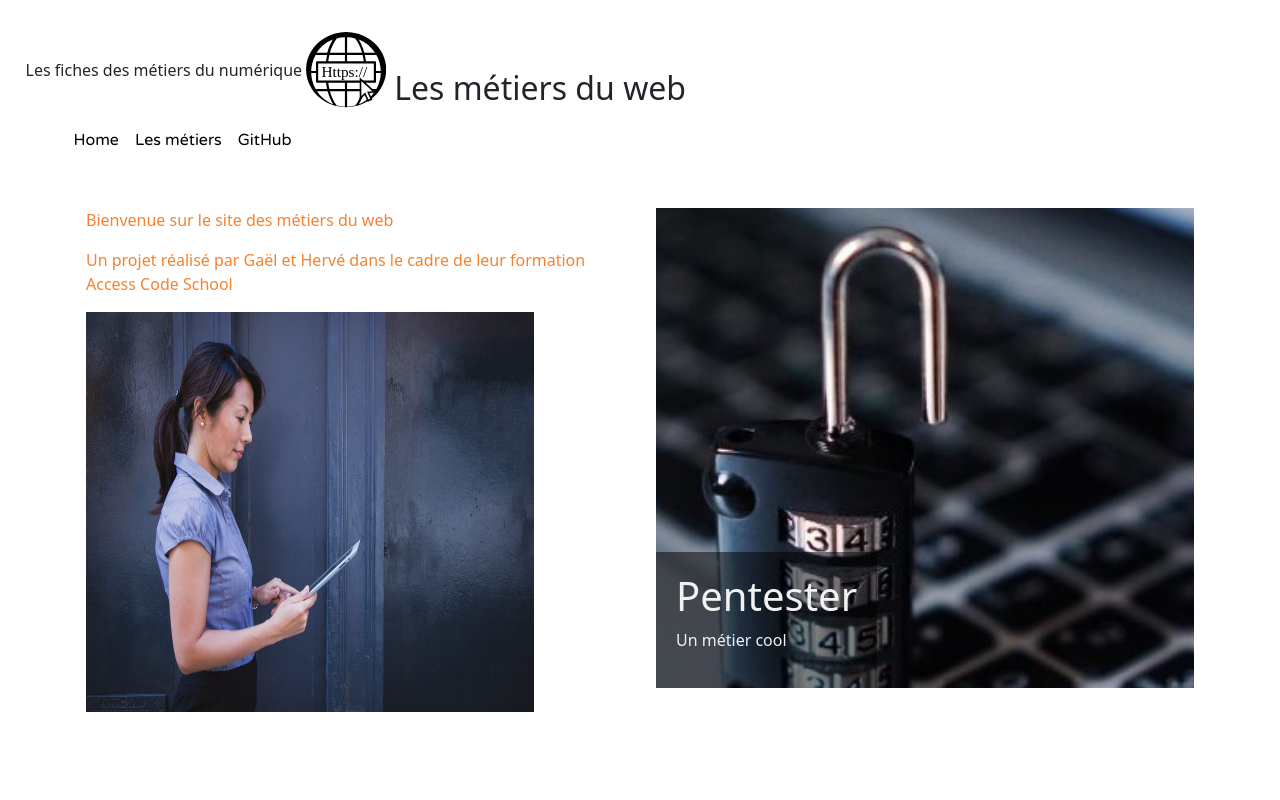
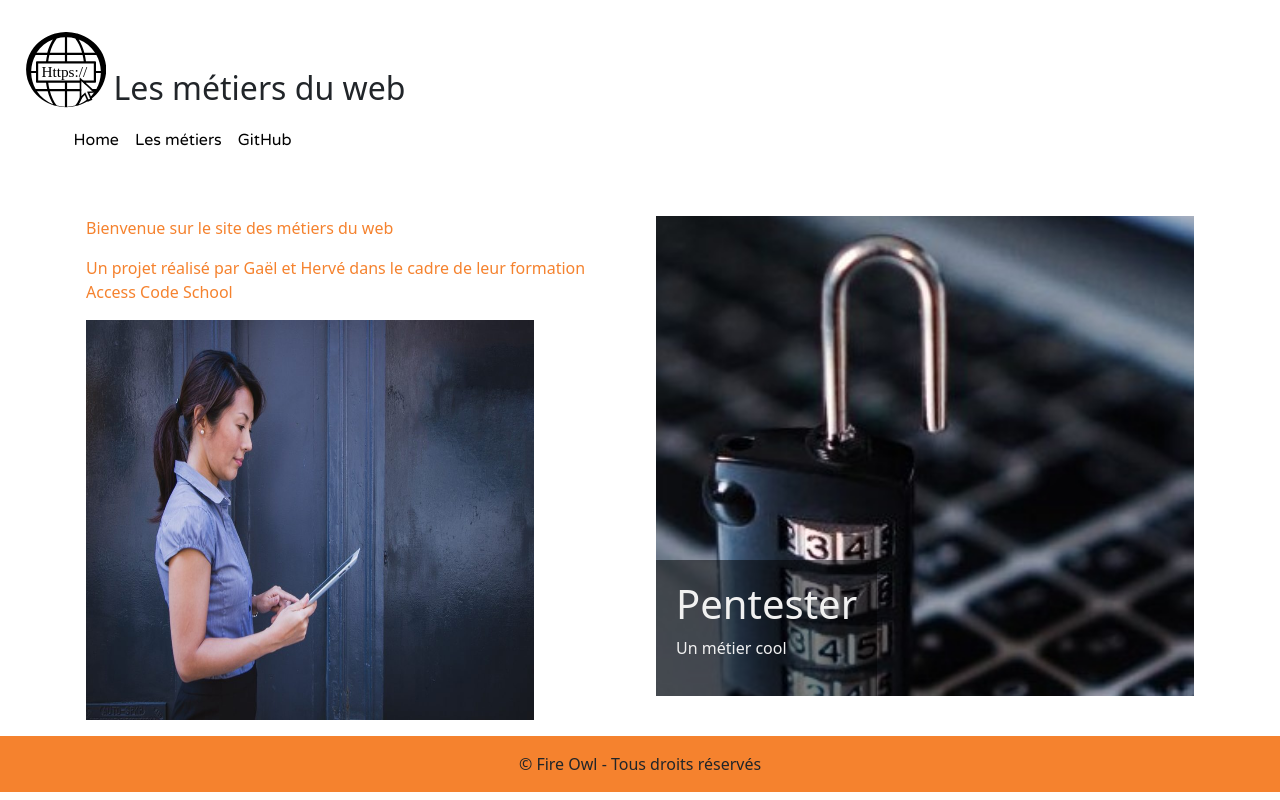
Before and after one commit to Fire-Owl/herve-gael, a PHP site: page /pages/ in a window 1280 px wide. Run offline with PHP 8.4, Linux system fonts and the light colour scheme; some libraries are stand-ins or nearby versions.

Commit message:
Header Footer Landing/structure nav.css update

```diff
--- a/assets/styles/nav.css
+++ b/assets/styles/nav.css
@@ -1,8 +1,10 @@
-body {
+header, main {
     margin-right: 2vw;
     margin-left: 2vw;
     margin-top: 4vh;
 }
+
+/************** HEADER **************/
 
 #navbarCollapse {
     margin-left: 2.5rem;
@@ -24,3 +26,10 @@ body {
     color: white !important;
     background-color: #f5822e;
 }
+
+/************** FOOTER **************/
+
+.footer-bg {
+    margin: 0;
+    background-color: #f5822e !important;
+}
--- a/includes/footer.php
+++ b/includes/footer.php
@@ -1,6 +1,13 @@
+<footer class="bg-light text-center text-lg-start footer-bg">
+  <div class="text-center p-3">
+  © Fire Owl - Tous droits réservés
+  </div>
+</footer>
+
+
 <script src="https://code.jquery.com/jquery-3.2.1.slim.min.js"></script>
-      <script src="https://cdnjs.cloudflare.com/ajax/libs/popper.js/1.12.9/umd/popper.min.js"></script>
-      <script src="https://maxcdn.bootstrapcdn.com/bootstrap/4.0.0/js/bootstrap.min.js"></script>
+<script src="https://cdnjs.cloudflare.com/ajax/libs/popper.js/1.12.9/umd/popper.min.js"></script>
+<script src="https://maxcdn.bootstrapcdn.com/bootstrap/4.0.0/js/bootstrap.min.js"></script>
 </body>
 
 </html>
--- a/includes/header.php
+++ b/includes/header.php
@@ -6,7 +6,8 @@
     <meta http-equiv="X-UA-Compatible" content="IE=edge">
     <meta name="viewport" content="width=device-width, initial-scale=1.0">
     <title>Les métiers du web</title>
-    <description>Les fiches des métiers du numérique</description>
+    <meta name="description" content="Les fiches des métiers du numérique">
+    <meta name="keywords" content="métiers,numérique,web,job,fireowl,fire,owl" />
     <link href="https://cdn.jsdelivr.net/npm/bootstrap@5.0.0-beta3/dist/css/bootstrap.min.css" rel="stylesheet"
         integrity="sha384-eOJMYsd53ii+scO/bJGFsiCZc+5NDVN2yr8+0RDqr0Ql0h+rP48ckxlpbzKgwra6" crossorigin="anonymous">
     <link rel="stylesheet" href="../assets/styles/main.css">
@@ -14,6 +15,7 @@
 </head>
 
 <body>
+    <header>
         <img src="../assets/images/logo.svg" id="logo" alt="logo">
         <span class="fs-2" id="title">Les métiers du web</span>
         <div class="navbar navbar-expand-md navbar-light mb-4" role="navigation">
@@ -34,4 +36,5 @@
                     </li>
                 </ul>
             </div>
+    </header>
     </div>
--- a/pages/index.php
+++ b/pages/index.php
@@ -1,52 +1,23 @@
 <?php include "../includes/header.php" ?>
-
-
+<main>
     <div class="container">
         <div class="row">
-
             <div class="col-12 col-md-6 p-3">
                 <p class="text-introduction">Bienvenue sur le site des métiers du web</p>
                 <p class="text-introduction">Un projet réalisé par Gaël et Hervé dans le cadre de leur formation <br />
                     Access Code School</p>
-
-
                 <img src="../assets/images/pictures/community-manager.jpg" class="landing-img" alt="...">
-
             </div>
-
-
             <div class="col-12 col-md-6 p-3">
-
                 <div class="home__container-card">
-
                     <img src="../assets/images/pictures/pentester.jpg" alt="Notebook" style="width:100%;">
-
                     <div class="home__container-card--content">
                         <h1>Pentester</h1>
                         <p>Un métier cool</p>
                     </div>
-
-            </div>
-
-        </div>
-
-
-
-
-
                 </div>
             </div>
-
-
-
-
-
-
-
-
-
-
-
-
-
+        </div>
+    </div>
+</main>
 <?php include "../includes/footer.php" ?>
```
Lines whose indentation alone changed are shown as unchanged.
